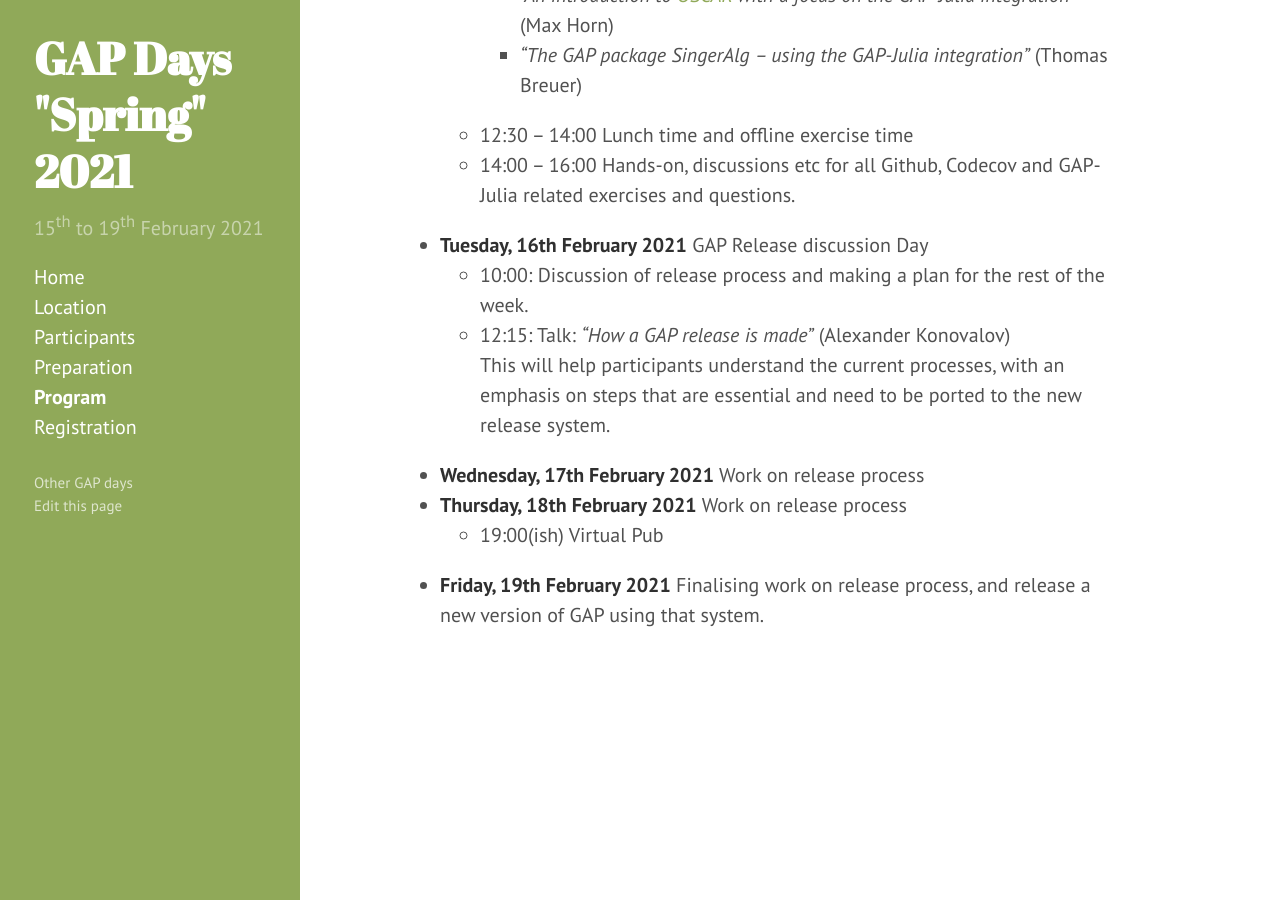
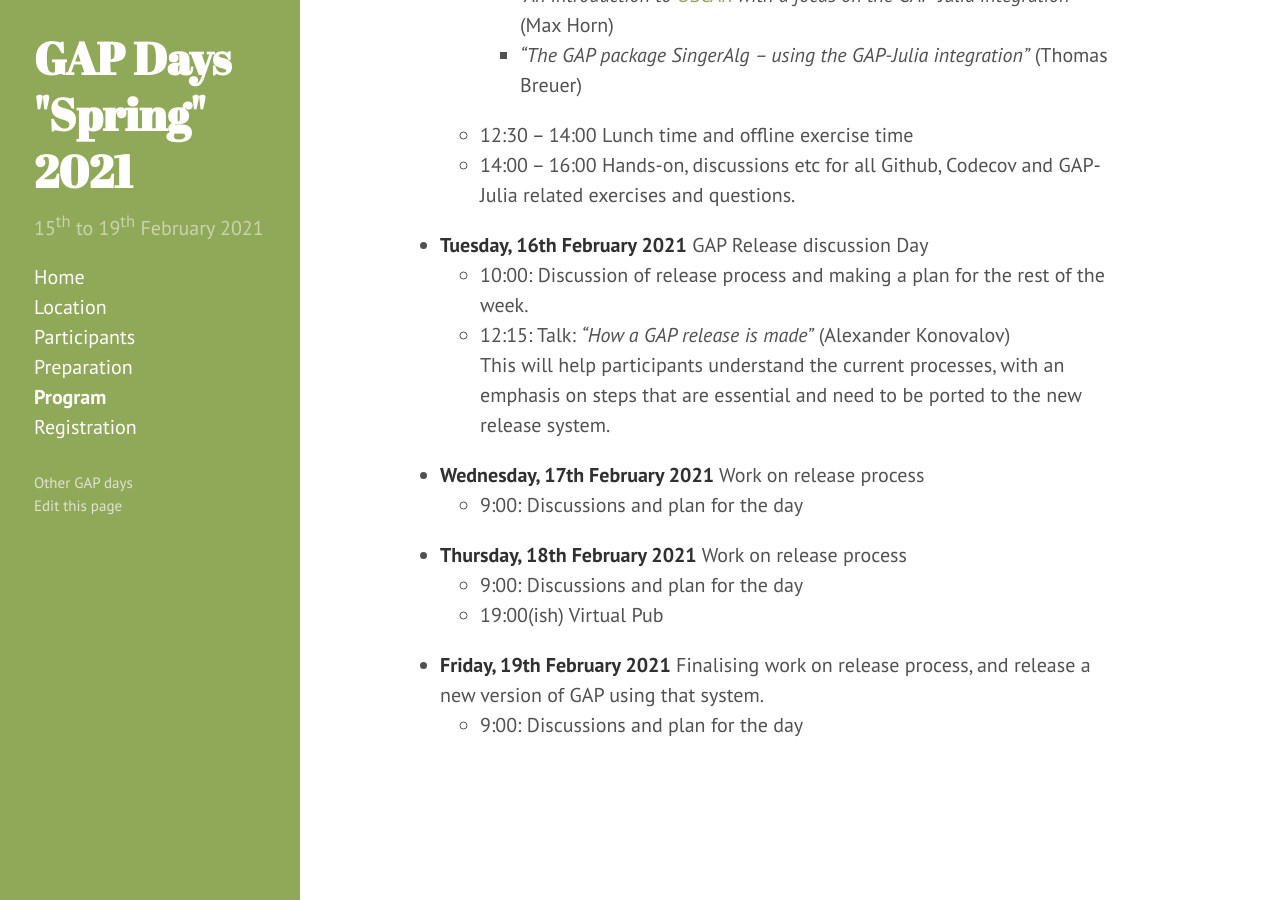
Before and after one commit to gapdays/gapdays2021-spring, a Jekyll site: the page built from program.md, in a window 1280 px wide and 900 px high, scrolled down 975 px. Built offline with Jekyll 4.4.1, drawn with Linux system fonts in a browser that asks for light colours.

Commit message:
added standup times

```diff
--- a/program.md
+++ b/program.md
@@ -42,9 +42,12 @@ The tentative schedule is as follows; note that **all time are UTC** (so e.g. ou
            This will help participants understand the current processes, with an emphasis
            on steps that are essential and need to be ported to the new release system.
 - **Wednesday, 17th February 2021** Work on release process
+  - 9:00: Discussions and plan for the day
 - **Thursday, 18th February 2021** Work on release process
+  - 9:00: Discussions and plan for the day
   - 19:00(ish) Virtual Pub
 - **Friday, 19th February 2021** Finalising work on release process, and release a new version of GAP using that system.
+  - 9:00: Discussions and plan for the day
 
 <!--
 We will have the introductory talks to the various workpackages on Monday and Tuesday, overall the video conference will be running throughout the conference and any check-ins will be done through it or via slack.
```
